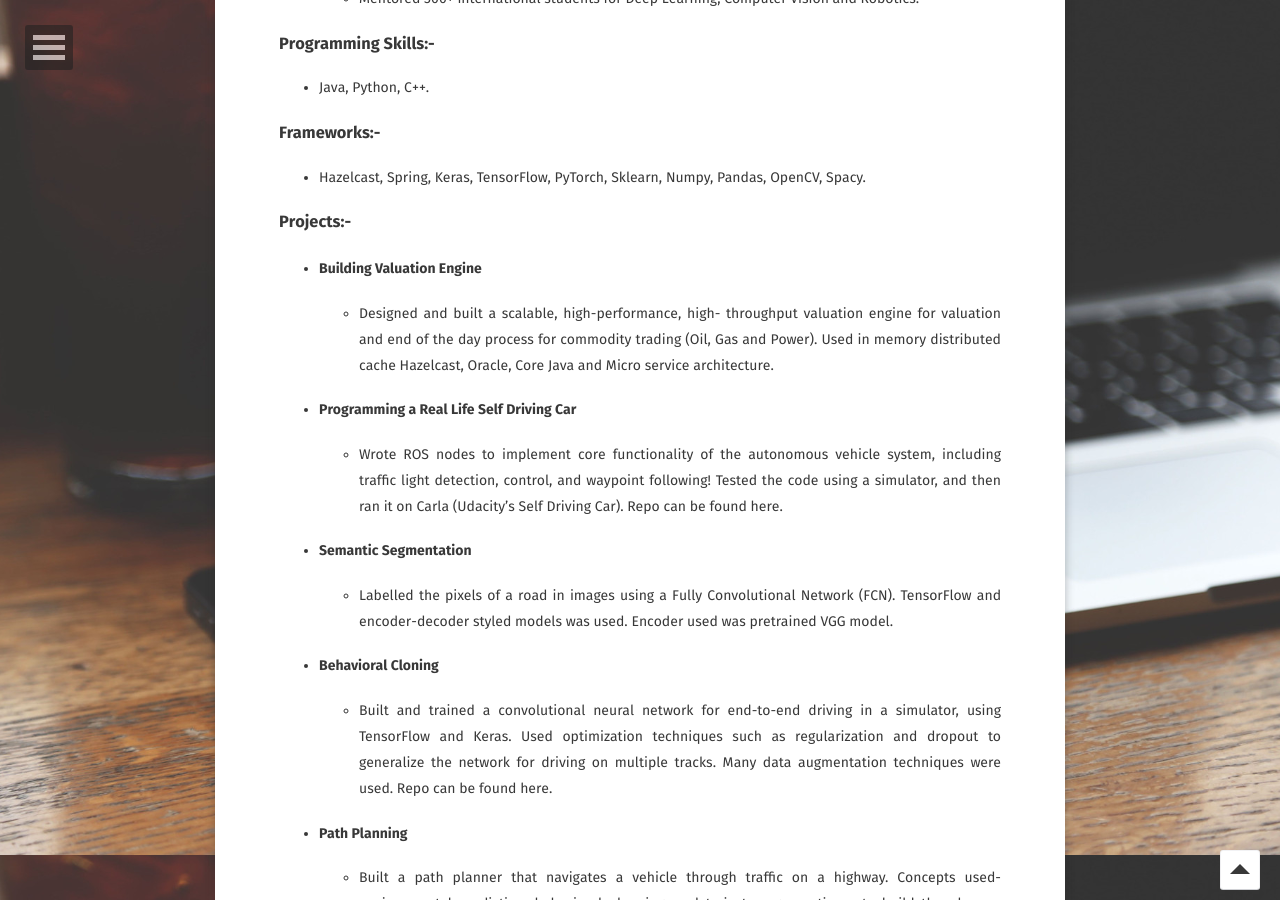
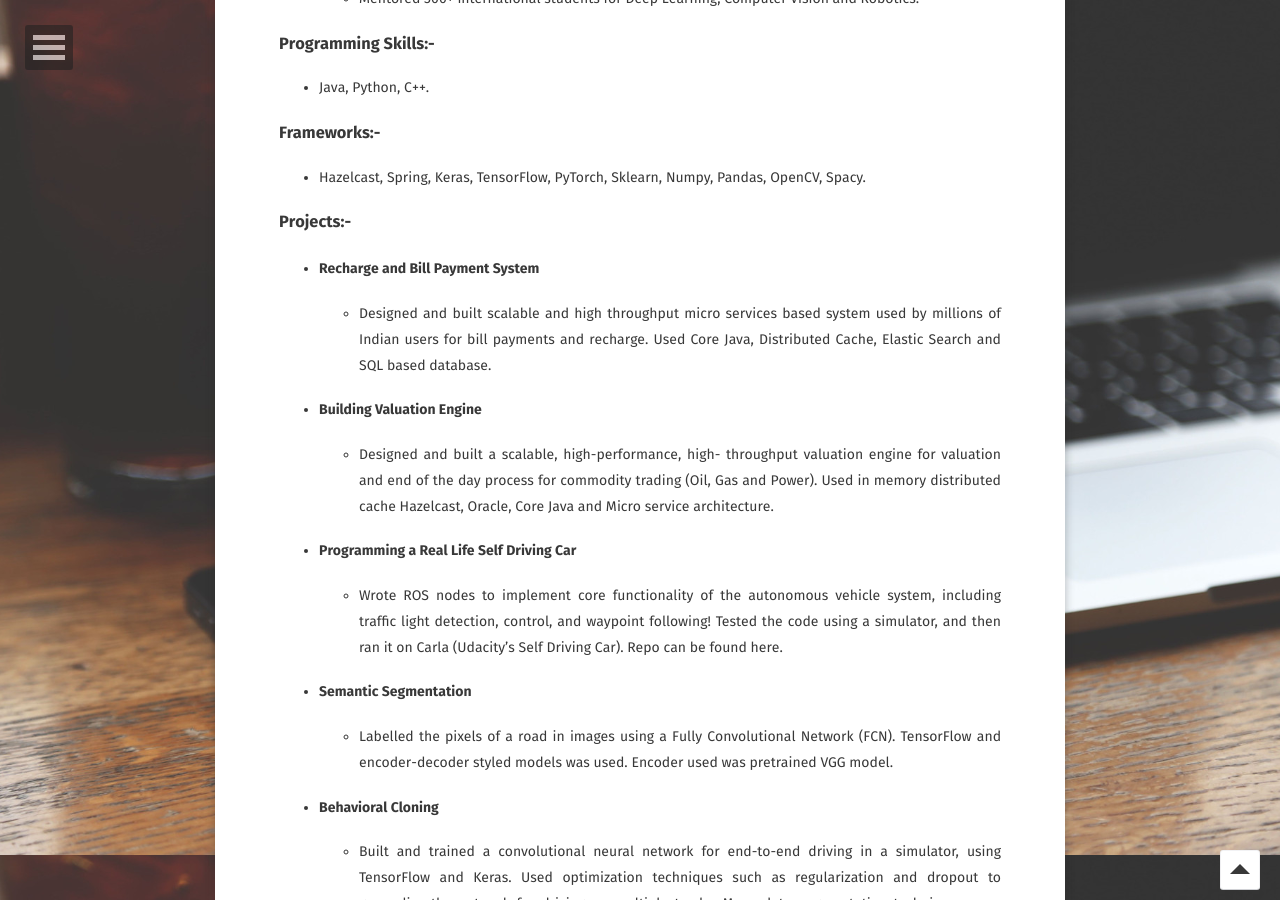
Before and after one commit to rohts-patil/me, a Jekyll site: the page built from about/index.md, in a window 1280 px wide and 900 px high, scrolled down 945 px. Built offline with Jekyll 4.4.1, drawn with Linux system fonts in a browser that asks for light colours; some web fonts are replaced.

Commit message:
Update index.md

```diff
--- a/about/index.md
+++ b/about/index.md
@@ -36,6 +36,8 @@ comments: false
 
 
 ### Projects:-
+* #### Recharge and Bill Payment System
+    * Designed and built scalable and high throughput micro services based system used by millions of Indian users for bill payments and recharge. Used Core Java, Distributed Cache, Elastic Search and SQL based database.
 
 * #### Building Valuation Engine
     * Designed and built a scalable, high-performance, high- throughput valuation engine for valuation and end of the day process for commodity trading (Oil, Gas and Power). Used in memory distributed cache Hazelcast, Oracle, Core Java and Micro service architecture.
```
